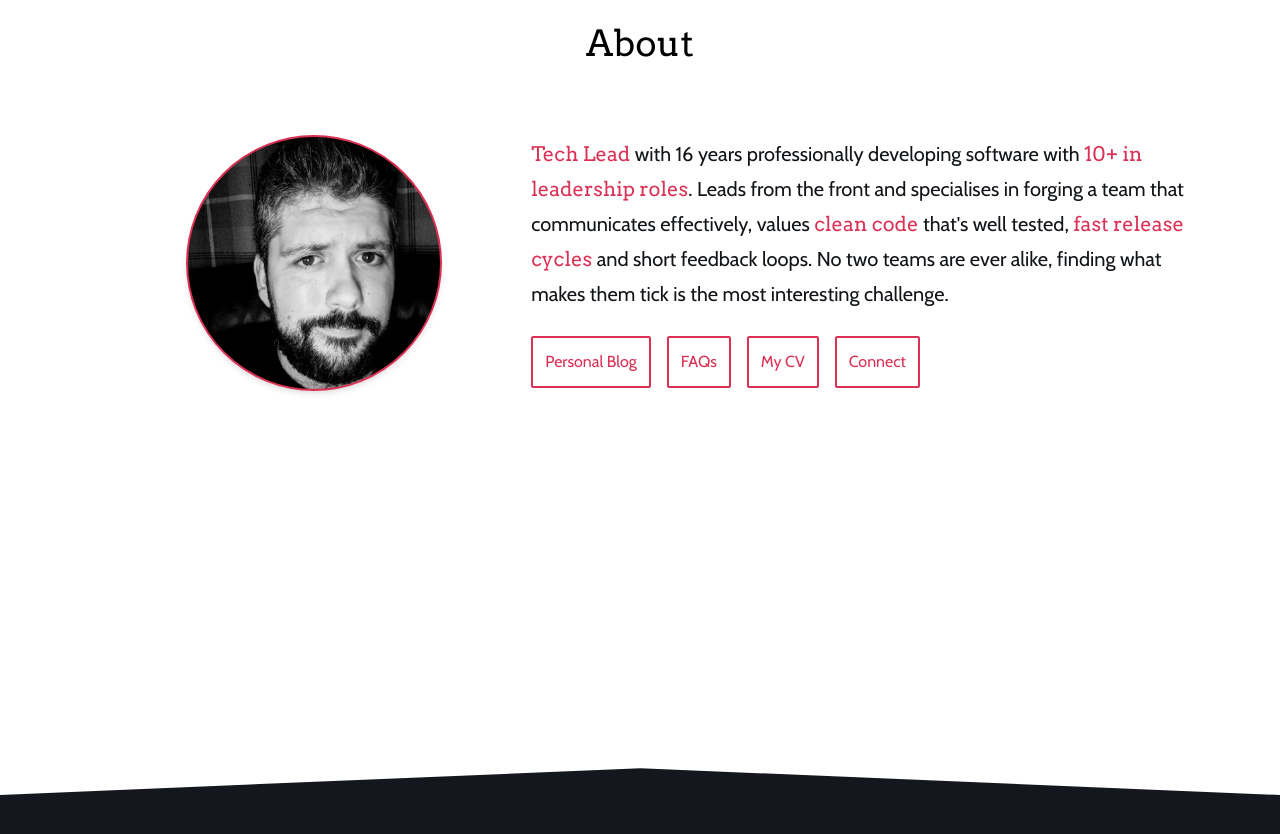
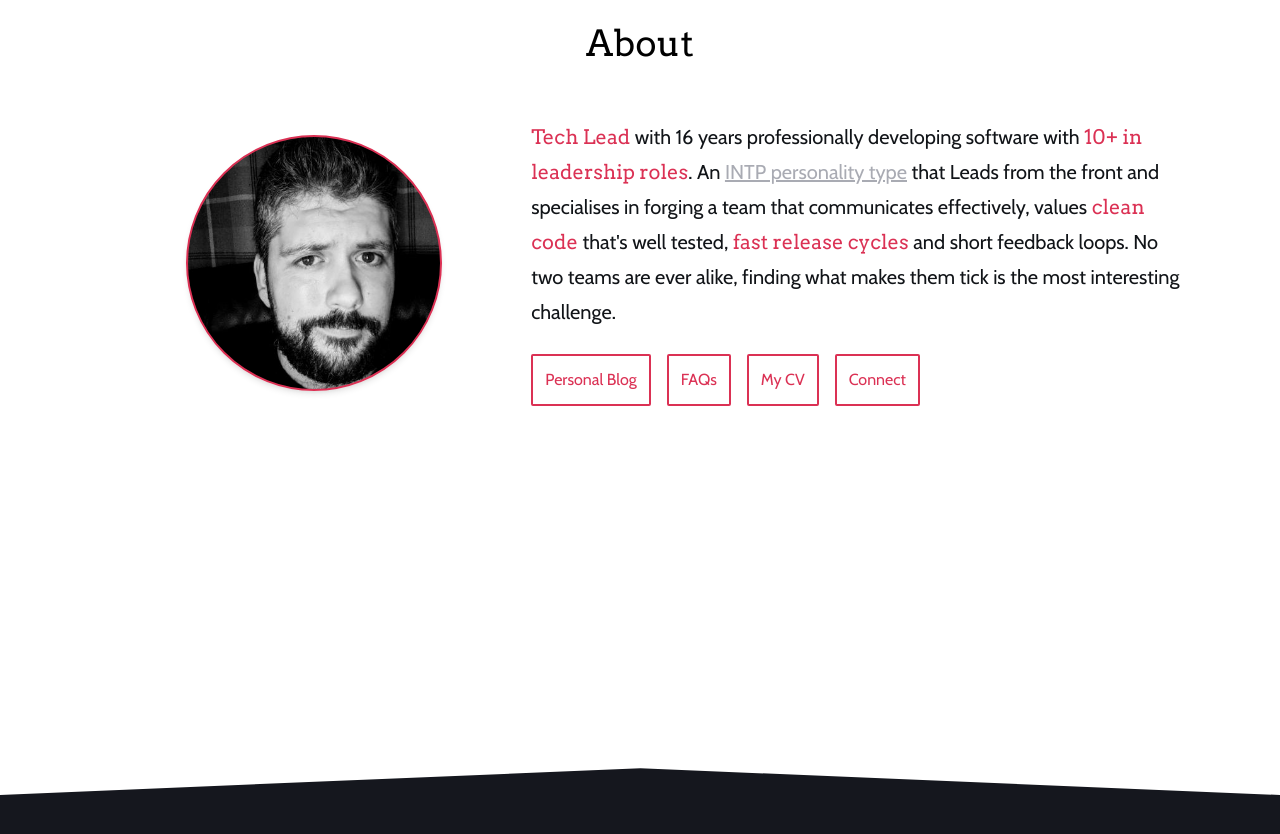
Before and after one commit to KevCJones/kev-who-codes, a Gatsby site: page / in a window 1280 px wide. Shown: the part 940-1774 px from the top of the page. Built offline with nearby package versions, Linux system fonts and the light colour scheme; Gatsby itself is replaced by a stand-in of ours; some packages are replaced by stand-ins of ours.

Commit message:
personality type

```diff
--- a/src/pages/index.js
+++ b/src/pages/index.js
@@ -36,7 +36,11 @@ class IndexPage extends React.Component {
               Hello, I’m{" "}
               <span className="font-serif text-primary ">Kevin Jones</span>.{" "}
               <br />A tech lead powered by coffee, author of{" "}
-              <a href="https://www.npmjs.com/package/ngx-simple-modal">
+              <a
+                href="https://www.npmjs.com/package/ngx-simple-modal"
+                target="_blank"
+                rel="noreferrer nofollow"
+              >
                 ngx&#8209;simple&#8209;modal
               </a>
               , addicted to solving interesting problems.
@@ -62,8 +66,16 @@ class IndexPage extends React.Component {
                   <span className="font-serif text-secondary">
                     10+ in leadership roles
                   </span>
-                  . Leads from the front and specialises in forging a team that
-                  communicates effectively, values{" "}
+                  . An{" "}
+                  <a
+                    href="https://www.16personalities.com/intp-personality"
+                    target="_blank"
+                    rel="noreferrer nofollow"
+                  >
+                    INTP personality type
+                  </a>{" "}
+                  that Leads from the front and specialises in forging a team
+                  that communicates effectively, values{" "}
                   <span className="font-serif text-secondary">clean code</span>{" "}
                   that's well tested,{" "}
                   <span className="font-serif text-secondary">
```
